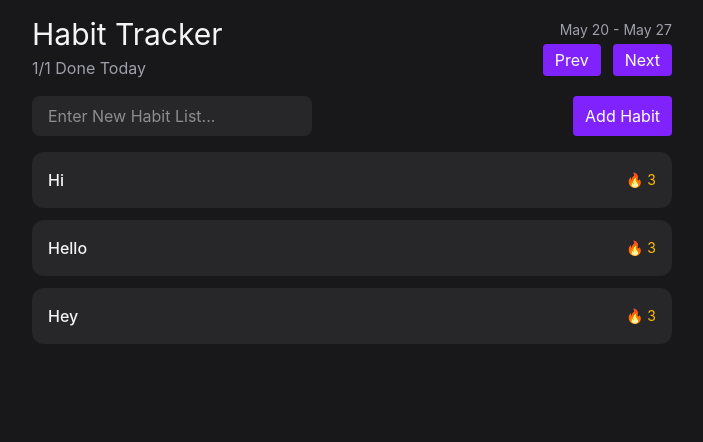
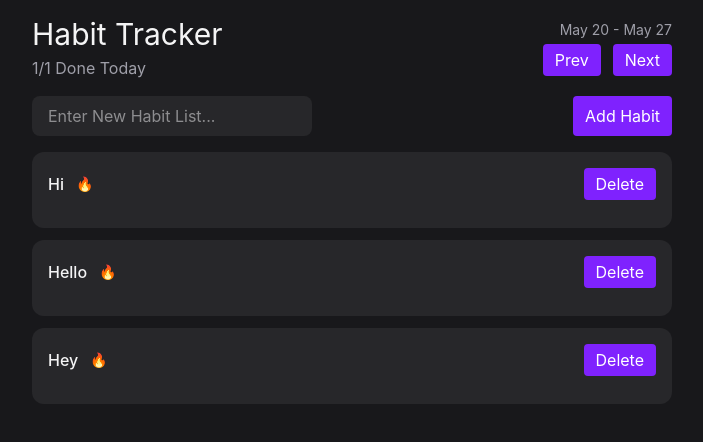
Before and after one commit to Ahsan-SWE/Todo-Habit-Tracker, a React (Vite) app: page / in a window 1280 px wide. Shown: the top 442 px of the page, without its empty margins (288-991 px from the left). Built offline with nearby package versions, Linux system fonts and the light colour scheme.

Commit message:
Added Habit List

```diff
--- a/package.json
+++ b/package.json
@@ -11,6 +11,7 @@
   },
   "dependencies": {
     "@tailwindcss/vite": "^4.3.0",
+    "date-fns": "^4.2.1",
     "react": "^19.2.6",
     "react-dom": "^19.2.6",
     "tailwindcss": "^4.3.0"
--- a/src/components/HabitList.tsx
+++ b/src/components/HabitList.tsx
@@ -1,3 +1,6 @@
+import { Button } from "./Button";
+import { startOfWeek } from "date-fns"
+
 export function HabitList() {
 
     const habits = [
@@ -29,17 +32,29 @@ return (
 )
 }
 
-type HabitItemProps = {
-  habit: { id: string; name: string }
-}
+
 
 function HabitItem({ habit }: HabitItemProps) {
+
+
+
+
   return (
     <div className="rounded-xl bg-zinc-800 p-4 flex flex-col gap-3">
       <div className="flex items-center justify-between">
-        <span className="font-medium">{habit.name}</span>
-        <span className="text-sm text-amber-400">🔥 3</span>
+        <div className="flex gap-3 items-center">
+          <span className="font-medium">{habit.name}</span>
+          <span className="text-sm text-amber-400">🔥</span>
+        </div>
+        <Button>Delete</Button>
       </div>
+
+<div className="flex gap-1.5">
+
+</div>
+
+
+
     </div>
-  )
+  );
 }
```
Also changed, not shown: 1 other file (tests, documents, lock files or other folders).
